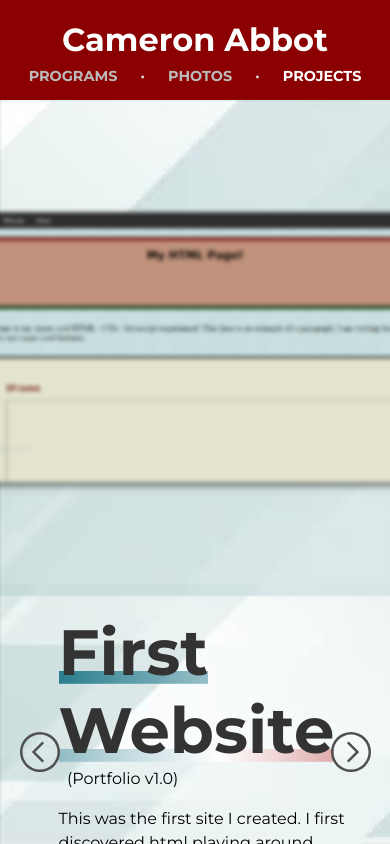
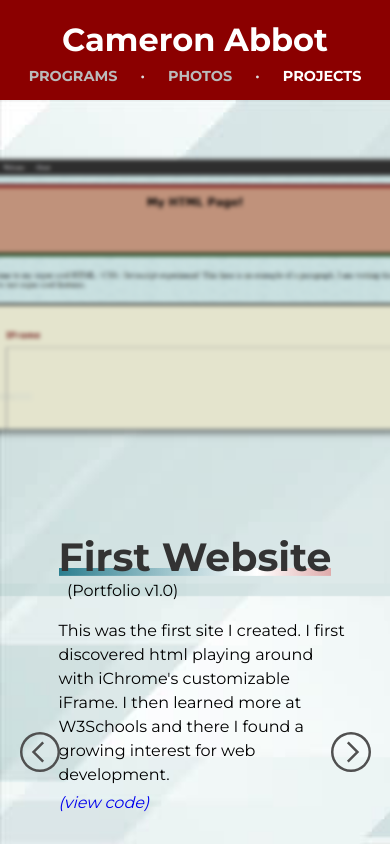
Before and after one commit to cpabbot/cpabbot.github.io, a plain HTML site: page projects/index.html in a window 390 px wide. Drawn offline with nearby package versions, Linux system fonts and the light colour scheme.

Commit message:
made projects page more mobile responsive

```diff
--- a/css/projects.css
+++ b/css/projects.css
@@ -43,13 +43,6 @@ body {
 /*** PROJECT ***/
 
 .project {
-/*
-    position: absolute;
-    width: 100%;
-    height: 90vh;
-    bottom: 0;
-*/
-
     position: relative;
     width: 100%;
     height: calc(100vh - 100px);
@@ -107,7 +100,8 @@ body {
 
     left: 15%;
     right: 10%;
-    top: 69%;
+/*    top: 69%;*/
+    bottom: 3vh;
     margin: auto;
     text-align: left;
     transition: all 300ms ease-in;
@@ -142,6 +136,12 @@ body {
     background-position: 0 88%;
 }
 
+@media (max-width: 800px) {
+    .project__title {
+        font-size: calc(6vw + 1rem);
+    }
+}
+
 .project__title:hover {
     text-decoration: none;
 /*    color: #555;*/
@@ -164,6 +164,15 @@ body {
 
 .indent {
     text-indent: 50px;
+}
+
+@media (max-width: 600px) {
+    .project__img {
+        top: 7vh;
+    }
+    .project__description {
+/*        bottom: 8vh;*/
+    }
 }
 
 
```
